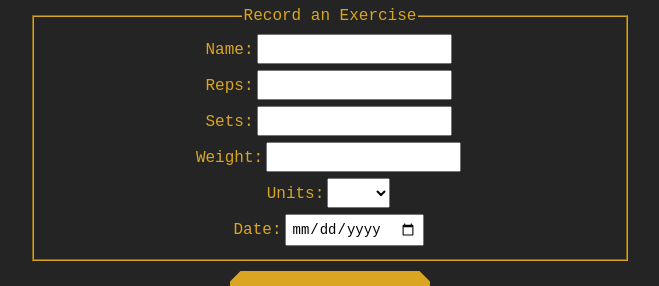
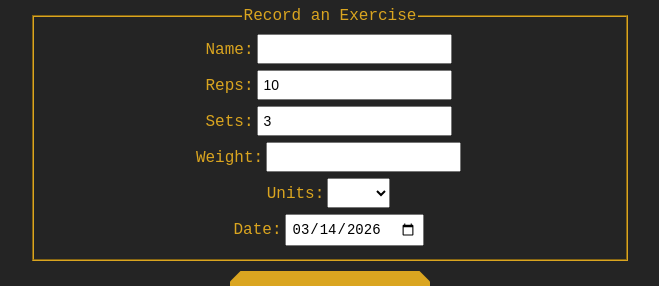
Before and after one commit to wordsofgarett/Exercise-Tracker, a React (Vite) app in the folder Front End/: page /createExercise in a window 1280 px wide. Shown: the part 359-645 px from the top of the page, without its empty margins (310-969 px from the left). Built offline with nearby package versions, Linux system fonts and the light colour scheme.

Commit message:
Sort home page Change defaults on Create New

```diff
--- a/Front End/src/pages/CreateExercise.jsx
+++ b/Front End/src/pages/CreateExercise.jsx
@@ -3,12 +3,22 @@ import { useState } from "react";
 import { useNavigate } from "react-router-dom";
 
 function CreateExercise () {
+
+function formatDate(date) {
+    const year = date.getFullYear();
+    const month = String(date.getMonth() + 1).padStart(2, '0'); // Pad with leading zero
+    const day = String(date.getDate()).padStart(2, '0'); // Pad with leading zero
+    return `${year}-${month}-${day}`;
+}
+
+const todays_date = formatDate(new Date()); // e.g., "2024-05-20"
+
     const [name, setName] = useState('');
-    const [reps, setReps] = useState('');
-    const [sets, setSets] = useState('');
+    const [reps, setReps] = useState(10);
+    const [sets, setSets] = useState(3);
     const [weight, setWeight] = useState('');
     const [unit, setUnit] = useState('');
-    const [date, setDate] = useState('');
+    const [date, setDate] = useState(todays_date);
     const [muscle_group, setMuscleGroup] = useState('');
     const [user, setUser] = useState('');
 
--- a/Front End/src/pages/Home.jsx
+++ b/Front End/src/pages/Home.jsx
@@ -12,6 +12,7 @@ function Home({setExerciseToEdit}) {
         const response = await fetch('/exercises')
         console.log(response)
         const data = await response.json()
+        data.sort((b,a) => a.date.localeCompare(b.date))
         setExercises(data)
     }
 
```
